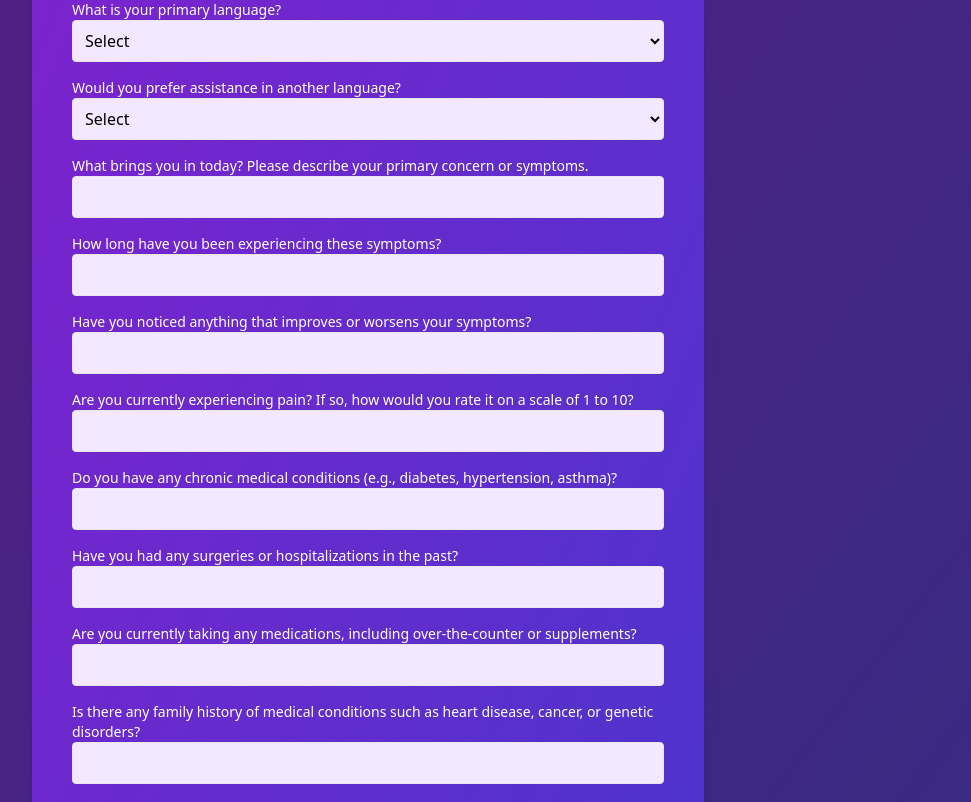
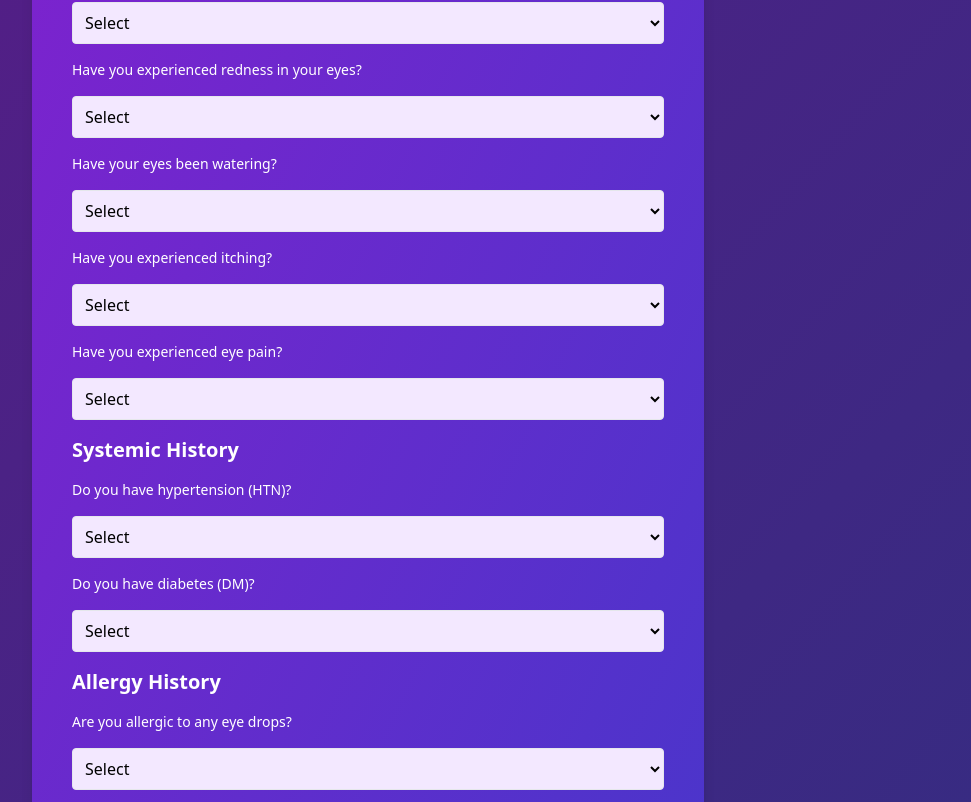
Before and after one commit to vekaria04/hospital-management-system, a React (Create React App) app in the folder client/patient-registration/: page /health-questionnaire/1 in a window 1280 px wide. Shown: the part 238-1040 px from the top of the page, without its empty margins (272-1243 px from the left). Built offline with nearby package versions, Linux system fonts and the light colour scheme; sample sign-in values are in the browser's storage.

Commit message:
Fixed Healthcare Questionnaire - Put correct questions; programmed dynamic fields.

```diff
--- a/client/patient-registration/src/PatientRegistration/HealthQuestionnaire.js
+++ b/client/patient-registration/src/PatientRegistration/HealthQuestionnaire.js
@@ -1,66 +1,61 @@
 import React, { useState } from "react";
 import { useNavigate, useParams } from "react-router-dom";
 import API_BASE_URL from "../config";
+
 const HealthQuestionnaire = () => {
   const navigate = useNavigate();
   const { patientId } = useParams();
 
   const [formData, setFormData] = useState({
-    allergies: "",
-    primaryLanguage: "",
-    otherPrimaryLanguage: "",
-    preferredLanguage: "",
-    otherPreferredLanguage: "",
-    primaryConcern: "",
-    symptomDuration: "",
-    symptomTriggers: "",
-    painLevel: "",
-    chronicConditions: "",
-    pastSurgeries: "",
-    medications: "",
-    familyHistory: "",
-    diet: "",
-    substanceUse: "",
-    physicalActivity: "",
-    menstrualCycle: "",
-    pregnancyStatus: "",
-    mentalHealth: "",
-    sleepConcerns: "",
+    lossOfVision: "",
+    visionEye: "",
+    visionOnset: "",
+    visionPain: "",
+    visionDuration: "",
+    redness: "",
+    rednessEye: "",
+    rednessOnset: "",
+    rednessPain: "",
+    rednessDuration: "",
+    watering: "",
+    wateringEye: "",
+    wateringOnset: "",
+    wateringPain: "",
+    wateringDuration: "",
+    dischargeType: "",
+    itching: "",
+    itchingEye: "",
+    itchingDuration: "",
+    pain: "",
+    painEye: "",
+    painOnset: "",
+    painDuration: "",
+    htn: "",
+    dm: "",
+    heartDisease: "",
+    allergyDrops: "",
+    allergyTablets: "",
+    seasonalAllergies: "",
+    contactLenses: "",
+    contactLensYears: "",
+    contactLensFrequency: "",
+    cataractOrInjury: "",
+    retinalLasers: "",
   });
 
-  const [errors, setErrors] = useState({});
-
   const handleChange = (e) => {
-    setFormData({ ...formData, [e.target.name]: e.target.value });
-  };
-
-  const validateForm = () => {
-    const newErrors = {};
-    if (!formData.primaryLanguage)
-      newErrors.primaryLanguage = "Primary language is required.";
-    if (!formData.primaryConcern)
-      newErrors.primaryConcern = "Primary concern is required.";
-    if (
-      formData.painLevel &&
-      (formData.painLevel < 1 || formData.painLevel > 10)
-    ) {
-      newErrors.painLevel = "Pain level must be between 1 and 10.";
-    }
-    setErrors(newErrors);
-    return Object.keys(newErrors).length === 0;
+    const { name, value } = e.target;
+    setFormData({ ...formData, [name]: value });
   };
 
   const handleSubmit = async (e) => {
     e.preventDefault();
-    if (!validateForm()) return;
-
     try {
       const response = await fetch(`${API_BASE_URL}/api/submit-health-questionnaire`, {
         method: "POST",
         headers: { "Content-Type": "application/json" },
         body: JSON.stringify({ ...formData, patientId }),
       });
-
       if (response.ok) {
         alert("Health questionnaire submitted successfully!");
         navigate("/");
@@ -80,116 +75,192 @@ const HealthQuestionnaire = () => {
       Health Questionnaire
     </h2>
     <form onSubmit={handleSubmit} className="space-y-4">
-          {Object.entries({
-            allergies:
-              "Do you have any known allergies (medications, food, environmental)?",
-            primaryLanguage: "What is your primary language?",
-            preferredLanguage:
-              "Would you prefer assistance in another language?",
-            primaryConcern:
-              "What brings you in today? Please describe your primary concern or symptoms.",
-            symptomDuration:
-              "How long have you been experiencing these symptoms?",
-            symptomTriggers:
-              "Have you noticed anything that improves or worsens your symptoms?",
-            painLevel:
-              "Are you currently experiencing pain? If so, how would you rate it on a scale of 1 to 10?",
-            chronicConditions:
-              "Do you have any chronic medical conditions (e.g., diabetes, hypertension, asthma)?",
-            pastSurgeries:
-              "Have you had any surgeries or hospitalizations in the past?",
-            medications:
-              "Are you currently taking any medications, including over-the-counter or supplements?",
-            familyHistory:
-              "Is there any family history of medical conditions such as heart disease, cancer, or genetic disorders?",
-            diet: "How would you describe your diet? Do you follow any specific dietary restrictions or plans?",
-            substanceUse:
-              "Do you smoke or use tobacco products? Do you consume alcohol? If yes, how frequently and in what quantity?",
-            physicalActivity:
-              "How often do you engage in physical activity or exercise?",
-            menstrualCycle:
-              "When was your last menstrual period? Do you have a regular menstrual cycle?",
-            pregnancyStatus:
-              "Are you currently pregnant, planning to become pregnant, or unsure?",
-            mentalHealth:
-              "Have you been experiencing feelings of stress, anxiety, or depression recently?",
-            sleepConcerns:
-              "Do you have any concerns about your sleep quality or patterns?",
-          }).map(([field, question]) => (
-            <div key={field}>
-              <label className="block text-sm font-medium text-white">
-                {question}
-              </label>
-              {errors[field] && (
-                <p className="text-red-400 text-sm">{errors[field]}</p>
-              )}
-              {field === "primaryLanguage" || field === "preferredLanguage" ? (
-                <>
-                  <select
-                    name={field}
-                    value={formData[field]}
-                    onChange={handleChange}
-                    className="w-full p-2 bg-purple-100 text-black border rounded"
-                  >
-                    <option value="">Select</option>
-                    <option value="English">English</option>
-                    <option value="Spanish">Spanish</option>
-                    <option value="French">French</option>
-                    <option value="Other">Other</option>
-                  </select>
-                  {formData[field] === "Other" && (
-                    <input
-                      type="text"
-                      name={
-                        field === "primaryLanguage"
-                          ? "otherPrimaryLanguage"
-                          : "otherPreferredLanguage"
-                      }
-                      value={
-                        field === "primaryLanguage"
-                          ? formData.otherPrimaryLanguage
-                          : formData.otherPreferredLanguage
-                      }
-                      onChange={handleChange}
-                      placeholder="Please specify"
-                      className="w-full p-2 bg-purple-100 text-black border rounded mt-2"
-                    />
-                  )}
-                </>
-              ) : field === "pregnancyStatus" ? (
-                <select
-                  name={field}
-                  value={formData[field] || ""}
-                  onChange={handleChange}
-                  className="w-full p-2 bg-purple-100 text-black border rounded"
-                >
+
+      {/* Ophthalmology History */}
+      <h3 className="text-xl font-semibold">Ophthalmology History</h3>
+
+      {/* Loss of Vision */}
+      <label className="block text-sm font-medium">Have you experienced loss of vision?</label>
+      <select name="lossOfVision" value={formData.lossOfVision} onChange={handleChange} className="w-full p-2 bg-purple-100 text-black border rounded">
         <option value="">Select</option>
         <option value="Yes">Yes</option>
         <option value="No">No</option>
-                  <option value="Unknown">Unknown</option>
       </select>
-              ) : (
-                <input
-                  type={field === "painLevel" ? "number" : "text"}
-                  name={field}
-                  value={formData[field] || ""}
-                  onChange={handleChange}
-                  className="w-full p-2 bg-purple-100 text-black border rounded"
-                  min={field === "painLevel" ? 1 : undefined}
-                  max={field === "painLevel" ? 10 : undefined}
-                />
+      {formData.lossOfVision === "Yes" && (
+        <>
+          <label className="block text-sm font-medium">Which Eye?</label>
+          <select name="visionEye" value={formData.visionEye} onChange={handleChange} className="w-full p-2 bg-purple-100 text-black border rounded">
+            <option value="">Select</option>
+            <option value="R">Right</option>
+            <option value="L">Left</option>
+            <option value="Both">Both</option>
+          </select>
+
+          <label className="block text-sm font-medium">Onset?</label>
+          <select name="visionOnset" value={formData.visionOnset} onChange={handleChange} className="w-full p-2 bg-purple-100 text-black border rounded">
+            <option value="">Select</option>
+            <option value="Sudden">Sudden</option>
+            <option value="Gradual">Gradual</option>
+          </select>
+
+          <label className="block text-sm font-medium">Pain?</label>
+          <select name="visionPain" value={formData.visionPain} onChange={handleChange} className="w-full p-2 bg-purple-100 text-black border rounded">
+            <option value="">Select</option>
+            <option value="Yes">Yes</option>
+            <option value="No">No</option>
+          </select>
+
+          <label className="block text-sm font-medium">Duration?</label>
+          <select name="visionDuration" value={formData.visionDuration} onChange={handleChange} className="w-full p-2 bg-purple-100 text-black border rounded">
+            <option value="">Select</option>
+            <option value="<2 Years">Less than 2 years</option>
+            <option value="2-5 Years">2-5 years</option>
+            <option value="5+ Years">More than 5 years</option>
+          </select>
+        </>
       )}
-            </div>
-          ))}
-          {Object.keys(errors).length > 0 && (
-            <p className="text-red-400 text-sm text-center">
-              Please fix the errors above before submitting.
-            </p>
+
+      {/* Redness */}
+      <label className="block text-sm font-medium">Have you experienced redness in your eyes?</label>
+      <select name="redness" value={formData.redness} onChange={handleChange} className="w-full p-2 bg-purple-100 text-black border rounded">
+        <option value="">Select</option>
+        <option value="Yes">Yes</option>
+        <option value="No">No</option>
+      </select>
+      {formData.redness === "Yes" && (
+        <>
+          <label className="block text-sm font-medium">Which Eye?</label>
+          <select name="rednessEye" value={formData.rednessEye} onChange={handleChange} className="w-full p-2 bg-purple-100 text-black border rounded">
+            <option value="">Select</option>
+            <option value="R">Right</option>
+            <option value="L">Left</option>
+            <option value="Both">Both</option>
+          </select>
+
+          <label className="block text-sm font-medium">Onset?</label>
+          <select name="rednessOnset" value={formData.rednessOnset} onChange={handleChange} className="w-full p-2 bg-purple-100 text-black border rounded">
+            <option value="">Select</option>
+            <option value="Sudden">Sudden</option>
+            <option value="Gradual">Gradual</option>
+          </select>
+
+          <label className="block text-sm font-medium">Pain?</label>
+          <select name="rednessPain" value={formData.rednessPain} onChange={handleChange} className="w-full p-2 bg-purple-100 text-black border rounded">
+            <option value="">Select</option>
+            <option value="Yes">Yes</option>
+            <option value="No">No</option>
+          </select>
+
+          <label className="block text-sm font-medium">Duration?</label>
+          <select name="rednessDuration" value={formData.rednessDuration} onChange={handleChange} className="w-full p-2 bg-purple-100 text-black border rounded">
+            <option value="">Select</option>
+            <option value="<1 Week">Less than 1 week</option>
+            <option value="1-4 Weeks">1-4 weeks</option>
+            <option value="4+ Weeks">More than 4 weeks</option>
+          </select>
+        </>
       )}
-          <button
-            type="submit"
-            className="w-full py-3 px-6 bg-orange-500 text-white font-semibold rounded-md hover:bg-orange-600 shadow-md focus:ring-2 focus:ring-orange-400"
-          >
+
+      {/* Watering */}
+      <label className="block text-sm font-medium">Have your eyes been watering?</label>
+      <select name="watering" value={formData.watering} onChange={handleChange} className="w-full p-2 bg-purple-100 text-black border rounded">
+        <option value="">Select</option>
+        <option value="Yes">Yes</option>
+        <option value="No">No</option>
+      </select>
+      {formData.watering === "Yes" && (
+        <>
+          <label className="block text-sm font-medium">Discharge Type?</label>
+          <select name="dischargeType" value={formData.dischargeType} onChange={handleChange} className="w-full p-2 bg-purple-100 text-black border rounded">
+            <option value="">Select</option>
+            <option value="Clear">Clear</option>
+            <option value="Sticky">Sticky</option>
+          </select>
+        </>
+      )}
+
+      {/* Itching */}
+      <label className="block text-sm font-medium">Have you experienced itching?</label>
+      <select name="itching" value={formData.itching} onChange={handleChange} className="w-full p-2 bg-purple-100 text-black border rounded">
+        <option value="">Select</option>
+        <option value="Yes">Yes</option>
+        <option value="No">No</option>
+      </select>
+
+      {/* Pain */}
+      <label className="block text-sm font-medium">Have you experienced eye pain?</label>
+      <select name="pain" value={formData.pain} onChange={handleChange} className="w-full p-2 bg-purple-100 text-black border rounded">
+        <option value="">Select</option>
+        <option value="Yes">Yes</option>
+        <option value="No">No</option>
+      </select>
+
+        {/* Systemic History */}
+        <h3 className="text-xl font-semibold mt-6">Systemic History</h3>
+
+        <label className="block text-sm font-medium">Do you have hypertension (HTN)?</label>
+        <select name="htn" value={formData.htn} onChange={handleChange} className="w-full p-2 bg-purple-100 text-black border rounded">
+          <option value="">Select</option>
+          <option value="Yes">Yes</option>
+          <option value="No">No</option>
+        </select>
+
+        <label className="block text-sm font-medium">Do you have diabetes (DM)?</label>
+        <select name="dm" value={formData.dm} onChange={handleChange} className="w-full p-2 bg-purple-100 text-black border rounded">
+          <option value="">Select</option>
+          <option value="Yes">Yes</option>
+          <option value="No">No</option>
+        </select>
+
+        {/* Allergy History */}
+        <h3 className="text-xl font-semibold mt-6">Allergy History</h3>
+
+        <label className="block text-sm font-medium">Are you allergic to any eye drops?</label>
+        <select name="allergyDrops" value={formData.allergyDrops} onChange={handleChange} className="w-full p-2 bg-purple-100 text-black border rounded">
+          <option value="">Select</option>
+          <option value="Yes">Yes</option>
+          <option value="No">No</option>
+        </select>
+
+        {/* Contact Lenses History */}
+        <h3 className="text-xl font-semibold mt-6">Contact Lenses History</h3>
+
+        <label className="block text-sm font-medium">Do you use contact lenses?</label>
+        <select name="contactLenses" value={formData.contactLenses} onChange={handleChange} className="w-full p-2 bg-purple-100 text-black border rounded">
+          <option value="">Select</option>
+          <option value="Yes">Yes</option>
+          <option value="No">No</option>
+        </select>
+        {formData.contactLenses === "Yes" && (
+          <>
+            <label className="block text-sm font-medium">How long have you used contact lenses?</label>
+            <select name="contactLensYears" value={formData.contactLensYears} onChange={handleChange} className="w-full p-2 bg-purple-100 text-black border rounded">
+              <option value="">Select</option>
+              <option value="<1 Year">Less than 1 year</option>
+              <option value="1-5 Years">1-5 years</option>
+              <option value="5+ Years">More than 5 years</option>
+            </select>
+          </>
+        )}
+
+        {/* Eye Surgical History */}
+        <h3 className="text-xl font-semibold mt-6">Eye Surgical History</h3>
+
+        <label className="block text-sm font-medium">Have you had a cataract or eye injury?</label>
+        <select name="cataractOrInjury" value={formData.cataractOrInjury} onChange={handleChange} className="w-full p-2 bg-purple-100 text-black border rounded">
+          <option value="">Select</option>
+          <option value="Yes">Yes</option>
+          <option value="No">No</option>
+        </select>
+
+        <label className="block text-sm font-medium">Have you had retinal laser treatment?</label>
+        <select name="retinalLasers" value={formData.retinalLasers} onChange={handleChange} className="w-full p-2 bg-purple-100 text-black border rounded">
+          <option value="">Select</option>
+          <option value="Yes">Yes</option>
+          <option value="No">No</option>
+        </select>
+
+        <button type="submit" className="w-full py-3 px-6 bg-orange-500 text-white font-semibold rounded-md hover:bg-orange-600 shadow-md focus:ring-2 focus:ring-orange-400">
           Submit
         </button>
       </form>
```
Also changed, not shown: client/patient-registration/src/Dashboards/adminDash.js (line endings or trailing spaces), 1 other file (tests, documents, lock files or other folders). Lines whose indentation alone changed are shown as unchanged.
